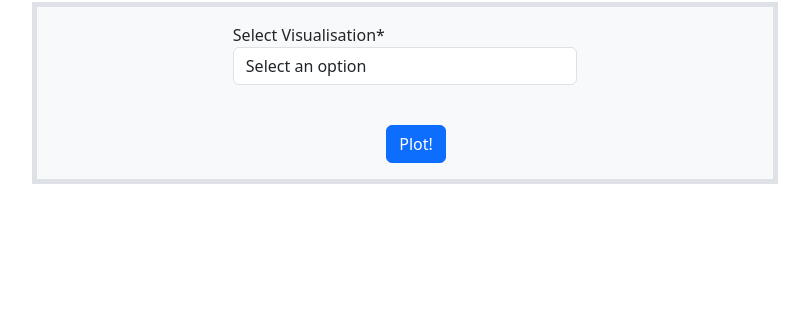
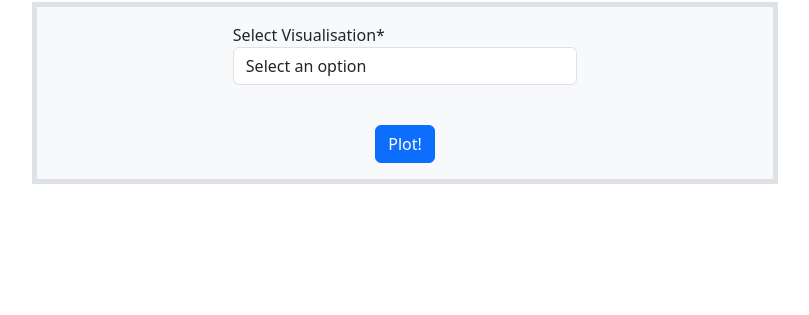
Before and after one commit to adityaraute/Therminer-Assignment, a Flask app: page / in a window 1280 px wide. Shown: the part 313-628 px from the top of the page, without its empty margins (235-1044 px from the left). Run offline with Flask 3, Linux system fonts and the light colour scheme.

Commit message:
Centered the plot button

```diff
--- a/templates/index.html
+++ b/templates/index.html
@@ -50,7 +50,7 @@
 
     {# Submit Button #}
     <div class="form-group row justify-content-center">
-      <div class="col-md-1 mt-4">
+      <div class="col-4 mt-4 text-center">
         <button type="submit" class="btn btn-primary">Plot!</button>
       </div>
     </div>
```
